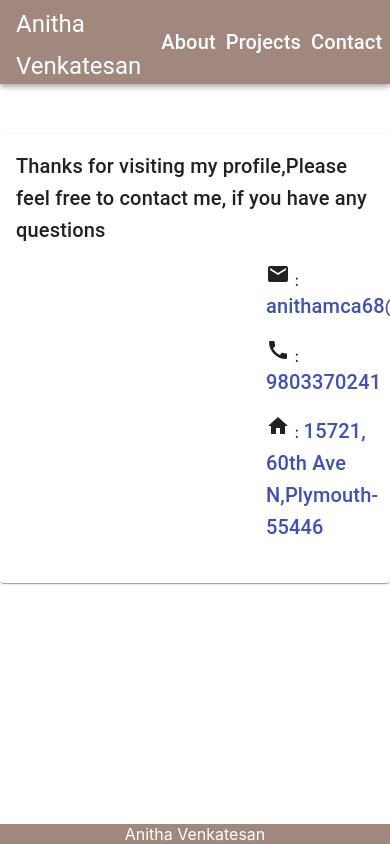
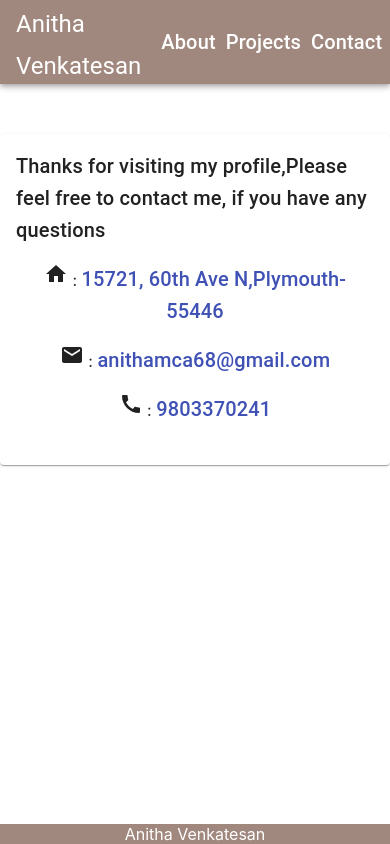
Before and after one commit to Anitha-Venkatesan/react-portfolio, a React (Create React App) app: page /contact in a window 390 px wide. Built offline with nearby package versions, Linux system fonts and the light colour scheme; the HTML template or start-up script is replaced by a standard one.

Commit message:
tested for mobile responsive & added few styles

```diff
--- a/src/components/About.js
+++ b/src/components/About.js
@@ -19,18 +19,18 @@ const useStyles = makeStyles({
     },
     Media: {
         objectFit: 'cover',
-        width:"30%",
-        height:"30%",
-        marginLeft:"auto",
-        marginRight:"auto",
-        textAlign:"center"
+        width: "30%",
+        height: "30%",
+        marginLeft: "auto",
+        marginRight: "auto",
+        textAlign: "center"
     },
     LinkSpacing: {
-        paddingLeft:"250px"
-
+        marginLeft: "auto",
+        marginRight: "auto",
+        textAlign: "center"
     }
 });
-
 
 function About() {
     const classes = useStyles()
@@ -58,13 +58,13 @@ function About() {
                 </CardContent>
                 <CardActionArea>
                     <CardActions>
-                    <Button  size="Large" color="primary" className={classes.LinkSpacing} target="_blank" href="https://github.com/Anitha-Venkatesan">
+                        <Button size="Large" color="primary" className={classes.LinkSpacing} target="_blank" href="https://github.com/Anitha-Venkatesan">
                             GitHub
                         </Button>
-                    <Button size="Large" color="primary"  target="_blank" href="https://www.linkedin.com/in/anitha-venkatesan-6aba58142/">
+                        <Button size="Large" color="primary" className={classes.LinkSpacing} target="_blank" href="https://www.linkedin.com/in/anitha-venkatesan-6aba58142/">
                             LinkedIn
                         </Button>
-                    <Button size="Large" color="primary" target="_blank" href="https://anitha-venkatesan.github.io/anitha-portfolio/assets/docs/resume.pdf">
+                        <Button size="Large" color="primary" className={classes.LinkSpacing} target="_blank" href="https://anitha-venkatesan.github.io/anitha-portfolio/assets/docs/resume.pdf">
                             Resume
                         </Button>
                     </CardActions>
--- a/src/components/Contact.js
+++ b/src/components/Contact.js
@@ -12,7 +12,9 @@ const useStyles = makeStyles({
         marginTop: "50px",
     },
     LinkSpacing: {
-        paddingLeft: "250px"
+        marginLeft: "auto",
+        marginRight: "auto",
+        textAlign: "center"
 
     }
 })
@@ -25,11 +27,12 @@ function Contact() {
                     <Typography variant ="h6">
                         Thanks for visiting my profile,Please feel free to contact me, if you have any questions
                     </Typography>
-                    <p className={classes.LinkSpacing} variant="h5"><MailIcon /> : <Link  variant="h6" href="mailto:anithamca68@gmail.com"
+                    <p className={classes.LinkSpacing} ><HomeIcon /> : <Link  variant="h6" href="https://goo.gl/maps/5d9Q2jA14b49ntz8A" target="_blank">
+                        15721, 60th Ave N,Plymouth-55446</Link></p>
+                    <p className={classes.LinkSpacing} ><MailIcon /> : <Link  variant="h6" href="mailto:anithamca68@gmail.com"
                         target="_blank">anithamca68@gmail.com</Link> </p>
-                    <p className={classes.LinkSpacing} variant="h5"><CallIcon /> : <Link  variant="h6" href="tel:9803370241 ">9803370241</Link></p>
-                    <p className={classes.LinkSpacing} variant="h5"><HomeIcon /> : <Link  variant="h6" href="https://goo.gl/maps/5d9Q2jA14b49ntz8A" target="_blank">
-                        15721, 60th Ave N,Plymouth-55446</Link></p>
+                    <p className={classes.LinkSpacing} ><CallIcon /> : <Link  variant="h6" href="tel:9803370241 ">9803370241</Link></p>
+
                 </CardContent>
 
             </Card>
--- a/src/components/PortfolioTabs.js
+++ b/src/components/PortfolioTabs.js
@@ -7,12 +7,14 @@ import {
 } from '@material-ui/core';
 const useStyles = makeStyles({
     root: {
-        maxWidth: 750,
+        maxWidth: 850,
         marginLeft: 'auto',
         marginRight: 'auto',
+        textAlign: 'center',
         marginTop: "50px",
         backgroundColor : "#a1887f"
-    }
+    },
+
 })
 
 function PortfolioTabs(props) {
@@ -23,9 +25,9 @@ function PortfolioTabs(props) {
             onChange={(event, newValue) => {
                 props.setCurrentTab(newValue);
             }}>
-            <Tab variant="h5" label="HTML CSS Javascript" />
-            <Tab variant="h5" label="Node.js Express" />
-            <Tab variant="h5" label="React" />
+            <Tab  className={classes.root} label="HTML CSS Javascript" />
+            <Tab  className={classes.root} label="Node.js Express" />
+            <Tab className={classes.root} label="React" />
         </Tabs>
     </AppBar>;
 }
--- a/src/components/Project.js
+++ b/src/components/Project.js
@@ -3,7 +3,7 @@ import { Card, CardMedia, CardContent, Typography, Link, makeStyles } from '@mat
 
 const useStyles = makeStyles({
     root: {
-        maxWidth: 750,
+        maxWidth: 500,
         marginLeft: 'auto',
         marginRight: 'auto',
         marginTop: "50px",
@@ -12,11 +12,14 @@ const useStyles = makeStyles({
         objectFit: 'cover',
         width: "60%",
         height: "40%",
-        paddingLeft: "140px"
+        paddingLeft: "50px"
 
     },
     spacingLeft: {
-        paddingLeft: "200px"
+        paddingLeft: "100px"
+    },
+    fontSizing: {
+        fontWeight: "500"
     }
 
 });
@@ -25,29 +28,23 @@ function Project(props) {
     const classes = useStyles()
     return <div>
         <Card className={classes.root}>
-
             <CardContent>
                 <Typography gutterBottom variant="h5" component="h2">
                     {props.project.title}
                 </Typography>
-                <Typography variant="h6" color="textSecondary" component="p">
+                <Typography  className ={classes.fontWeight} color="textPrimary" component="p">
                     {props.project.description}
                 </Typography>
-
                 <CardMedia className={classes.Media}
                     component="img"
                     alt={props.project.title}
                     image={props.project.images}
                 />
-
             </CardContent>
             <Link target="_blank" href={props.project.GitHub} className={classes.spacingLeft} variant="h6" color="inherit">GitHub</Link>
-
-            <Link target="_blank" href={props.project.Demo} className={classes.spacingLeft} variant="h6" color="inherit">Demo</Link>
-
+            {props.project.Demo && <Link target="_blank" href={props.project.Demo} className={classes.spacingLeft} variant="h6" color="inherit">Demo</Link>}
         </Card>
-
-    </div>;
+    </div>
 }
 
 export default Project;
```
Lines whose indentation alone changed are shown as unchanged.
